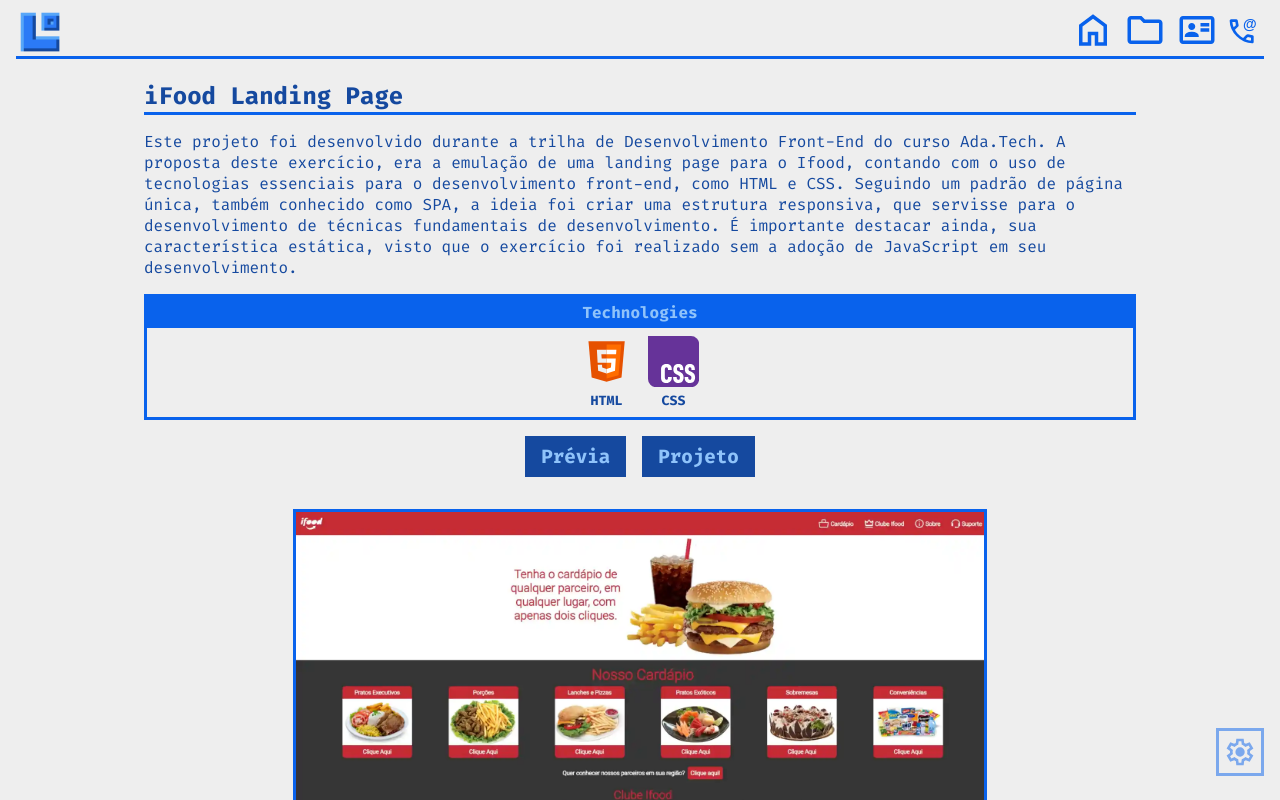
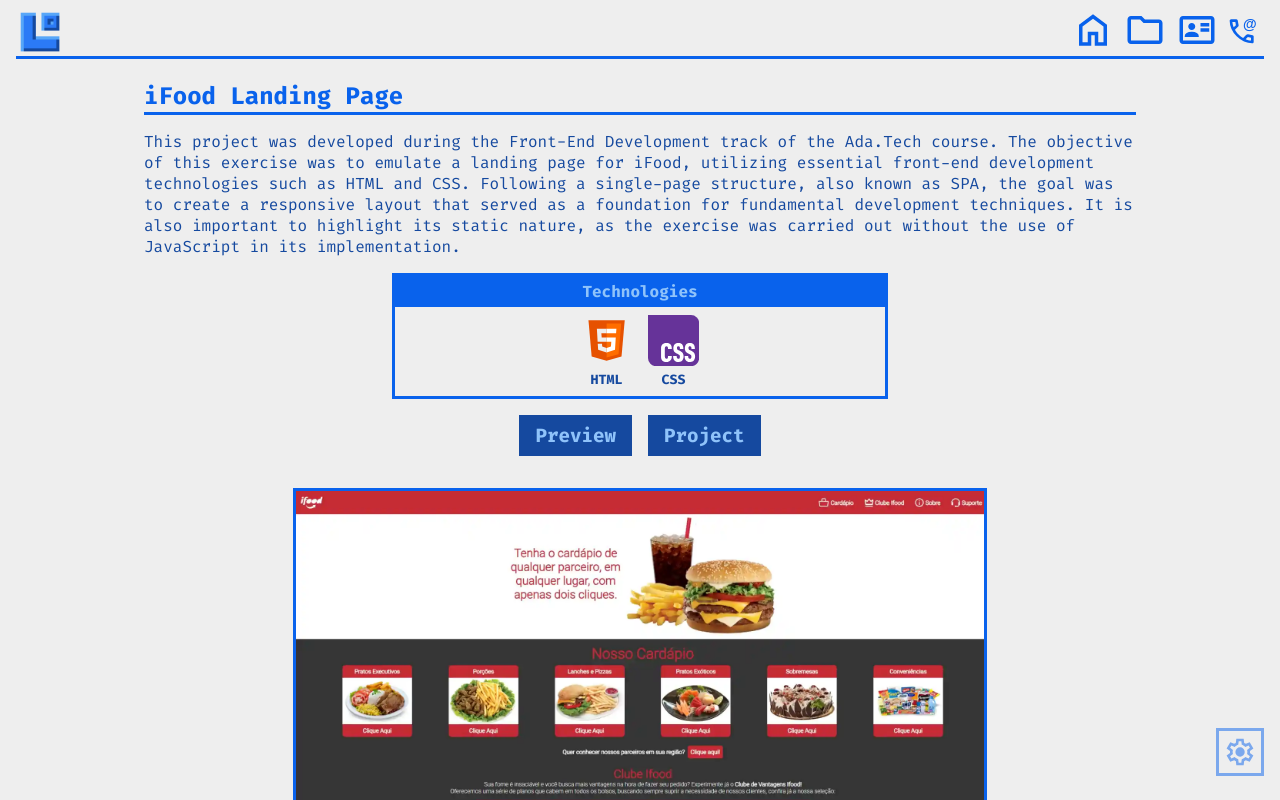
Before and after one commit to lukesgon/newportfolio, a React (Vite) app: page /portfolio/0 in a window 1280 px wide. Shown: the top 800 px of the page. Built offline with nearby package versions, Linux system fonts and the light colour scheme.

Commit message:
update project detail locales

```diff
--- a/src/components/box/ContactBox/index.tsx
+++ b/src/components/box/ContactBox/index.tsx
@@ -123,7 +123,7 @@
           </Section>
           <Section $padding="0.5rem">
             <StyledContactAnchor
-              href="mailto:lucasdasgoncalves@gmail.com"
+              href="mailto:lucasSG.dev@gmail.com"
               target="_blank"
             >
               <IconBox $width={4} $height={5}>
@@ -155,7 +155,7 @@
         <StyledSmall>
           {library.contactFragment1}{" "}
           <StyledSimpleButton
-            onClick={() => copyText("lucasdasgoncalves@gmail.com")}
+            onClick={() => copyText("lucasSG.dev@gmail.com")}
           >
             Email
           </StyledSimpleButton>{" "}
--- a/src/components/box/TechBox/index.tsx
+++ b/src/components/box/TechBox/index.tsx
@@ -13,7 +13,7 @@
   const {library} = useLang();
 
   return(
-    <Section $direction="column" $width={$width || 'fit-content'} $height={$height || '100%'} $justify="center" $border="solid 3px var(--color-3)" $custom="min-width: 50%; @media (orientation: portrait){width: 100%}">
+    <Section $direction="column" $width={$width || 'fit-content'} $height={$height || '100%'} $justify="center" $border="solid 3px var(--color-3)" $custom="min-width: 50%; max-width: 1024px; @media (orientation: portrait){width: 100%}">
       <Section $width="100%" $align="center" $color="var(--color-2)" $backgroundColor="var(--color-3)" $padding="0.3rem 0.5rem">
         <h4>{library.projectTechs}</h4>
       </Section>
--- a/src/content/Projects/index.json
+++ b/src/content/Projects/index.json
@@ -3,7 +3,7 @@
     "id":"0",
     "name":"iFood Landing Page",
     "description":"iFoodProject",
-    "fullDescription":"Este projeto foi desenvolvido durante a trilha de Desenvolvimento Front-End do curso Ada.Tech. A proposta deste exercício, era a emulação de uma landing page para o Ifood, contando com o uso de tecnologias essenciais para o desenvolvimento front-end, como HTML e CSS. Seguindo um padrão de página única, também conhecido como SPA, a ideia foi criar uma estrutura responsiva, que servisse para o desenvolvimento de técnicas fundamentais de desenvolvimento. É importante destacar ainda, sua característica estática, visto que o exercício foi realizado sem a adoção de JavaScript em seu desenvolvimento.",
+    "fullDescription":"iFoodProjectFullDescription",
     "img":"/src/img/projects/vanilla/iFoodLandingPage.webp",
     "imgAlt":"Preview iFood Landing Page",
     "techs":["HTML", "CSS"],
--- a/src/locales/enus.json
+++ b/src/locales/enus.json
@@ -16,6 +16,9 @@
   "vanillaJSDescription":"Section dedicated to my projects using basic technologies such as HTML, CSS, and JavaScript.",
   "projectDetails": "Click for more Details",
   "projectTechs": "Technologies",
+  "previewButton":"Preview",
+  "repoButton":"Project",
     "unknownProject":"Unkown Project.",
-    "iFoodProject":"This project was developed during the Front-End Development track of the Ada.Tech course."
+    "iFoodProject":"This project was developed during the Front-End Development track of the Ada.Tech course.",
+    "iFoodProjectFullDescription":"This project was developed during the Front-End Development track of the Ada.Tech course. The objective of this exercise was to emulate a landing page for iFood, utilizing essential front-end development technologies such as HTML and CSS. Following a single-page structure, also known as SPA, the goal was to create a responsive layout that served as a foundation for fundamental development techniques. It is also important to highlight its static nature, as the exercise was carried out without the use of JavaScript in its implementation."
 }
--- a/src/locales/ptbr.json
+++ b/src/locales/ptbr.json
@@ -16,6 +16,9 @@
   "vanillaJSDescription":"Sessão destinada aos meus projetos utilizando tecnologias básicas como HTML, CSS e JavaScript.",
   "projectDetails": "Clique para mais Detalhes",
   "projectTechs": "Tecnologias",
+  "previewButton":"Prévia",
+  "repoButton":"Projeto",
     "unknownProject":"Projeto não encontrado.",
-    "iFoodProject":"Este projeto foi desenvolvido durante a trilha de Desenvolvimento Front-End do curso Ada.Tech."
+    "iFoodProject":"Este projeto foi desenvolvido durante a trilha de Desenvolvimento Front-End do curso Ada.Tech.",
+    "iFoodProjectFullDescription":"Este projeto foi desenvolvido durante a trilha de Desenvolvimento Front-End do curso Ada.Tech. A proposta deste exercício, era a emulação de uma landing page para o Ifood, contando com o uso de tecnologias essenciais para o desenvolvimento front-end, como HTML e CSS. Seguindo um padrão de página única, também conhecido como SPA, a ideia foi criar uma estrutura responsiva, que servisse para o desenvolvimento de técnicas fundamentais de desenvolvimento. É importante destacar ainda, sua característica estática, visto que o exercício foi realizado sem a adoção de JavaScript em seu desenvolvimento."
 }
--- a/src/pages/ProjectDetail/index.tsx
+++ b/src/pages/ProjectDetail/index.tsx
@@ -22,19 +22,19 @@
 
   return (
     <Main>
-      <Section $width="100%" $custom="border-bottom: solid 3px var(--color-3);">
+      <Section $color="var(--color-3)"$width="100%" $custom="border-bottom: solid 3px var(--color-3);">
         <h1>{project.name}</h1>
       </Section>
-      <Section $custom="@media (orientation: portrait) {flex-direction: column-reverse;}">
-        <Section $custom="gap: 1rem;">
+      <Section $custom="@media (orientation: portrait) {flex-direction: column-reverse;}" $width="100%" $align="center">
+        <Section $custom="gap: 1rem;" $width="100%" $align="center">
           <Section $custom="padding-top: 1rem;">
-            {project.fullDescription}
+            {library[project.fullDescription]}
           </Section>
-          <Section $width="100%" $height="fitcontent">
-            <TechBox project={project} $width="100%" />
+          <Section $width="100%" $height="fitcontent" $align="center">
+            <TechBox project={project} $width="fit-content" />
             <Section $direction="row" $justify="center" $align="center" $width="100%" $custom="gap: 1rem;" $padding="1rem 0">
-              <ProjectLink href={project.preview} target="_blank">Prévia</ProjectLink>
-              <ProjectLink href={project.repo} target="_blank">Projeto</ProjectLink>
+              <ProjectLink href={project.preview} target="_blank">{library.previewButton}</ProjectLink>
+              <ProjectLink href={project.repo} target="_blank">{library.repoButton}</ProjectLink>
             </Section>
           </Section>
         </Section>
```
